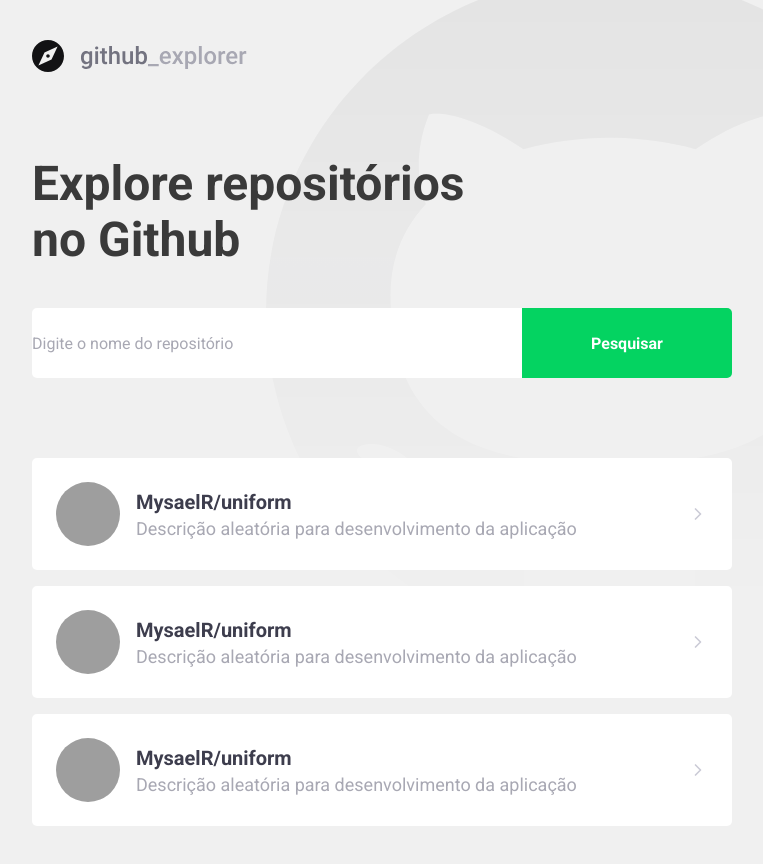
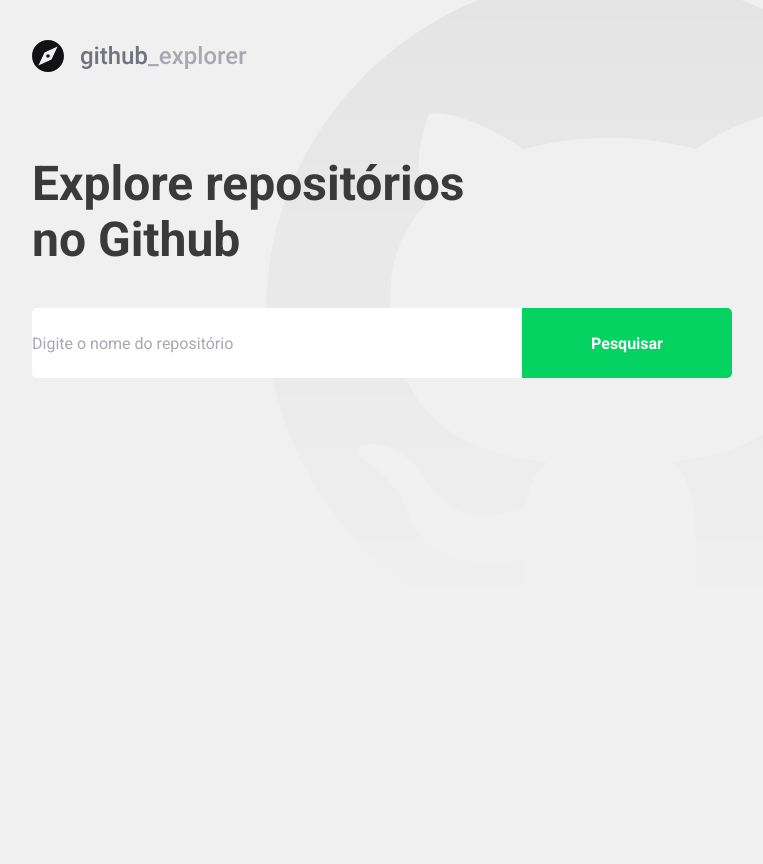
Before and after one commit to MysaelR/github-explorer, a React (Create React App) app in the folder 05-primeiro-projeto-react/: page / in a window 1280 px wide. Shown: the whole page, without its empty margins (148-911 px from the left). After the commit the page ends 800 px from the top, so only its background shows below. Built offline with nearby package versions, Linux system fonts and the light colour scheme; grey boxes are pictures that could not be loaded.

Commit message:
Conectando a API

```diff
--- a/05-primeiro-projeto-react/package.json
+++ b/05-primeiro-projeto-react/package.json
@@ -10,6 +10,7 @@
     "@types/node": "^12.0.0",
     "@types/react": "^17.0.0",
     "@types/react-dom": "^17.0.0",
+    "axios": "^0.24.0",
     "polished": "^4.1.3",
     "react": "^17.0.2",
     "react-dom": "^17.0.2",
--- a/05-primeiro-projeto-react/src/pages/Dashboard/index.tsx
+++ b/05-primeiro-projeto-react/src/pages/Dashboard/index.tsx
@@ -1,51 +1,66 @@
-import React from 'react';
-import { Title } from './styles';
-import { Form } from './styles';
-import { Repositories } from './styles';
+import React, { useState, FormEvent } from 'react';
+import { Form, Title, Repositories } from './styles';
+import api from '../../services/api';
 import logoImg from '../../assets/logo.svg';
 import { FiChevronRight } from 'react-icons/fi';
 
+
+interface Repository {
+    full_name: string;
+    description: string;
+    owner: {
+        login: string;
+        avatar_url: string;
+    }
+}
+
 const Dashboard: React.FC = () => {
+
+    const [newRepo, setNewRepo] = useState('');
+
+    const [repositories, setRepositories] = useState<Repository[]>([]);
+
+
+    async function handleAddRepository(event: FormEvent<HTMLFormElement>) { //FormEvent = evento do formulário. o html por padrão tenta redirecionar de página quando submete um
+        //formulário. o htmlformelement representa o elemento html do form,
+        event.preventDefault();
+        //adição de um novo repositorio
+        //consumir API do Github
+        //Salvar novo repositório no estado
+        const response = await api.get<Repository>(`repos/${newRepo}`);
+
+        const repository = response.data;
+
+
+        setRepositories([...repositories, repository]);
+        setNewRepo('');
+
+    }
+
     return (
         <>
             <img src={logoImg} alt="Github Explorer" />
             <Title>Explore repositórios no Github</Title>
 
 
-            <Form>
-                <input placeholder="Digite o nome do repositório" />
+            <Form onSubmit={handleAddRepository}>
+                <input value={newRepo} onChange={(e) => setNewRepo(e.target.value)} placeholder="Digite o nome do repositório" />
                 <button type="submit">Pesquisar</button>
             </Form>
             <Repositories>
-                <a href="#">
-                    <img src="https://avatars.githubusercontent.com/u/90765797?v=4" alt="Mysael Ribeiro" />
-                    <div>
-                        <strong>MysaelR/uniform</strong>
-                        <p>Descrição aleatória para desenvolvimento da aplicação</p>
-                    </div>
+                {
+                    repositories.map(repository => (
+                        <a key={repository.full_name} href="#">
+                            <img src={repository.owner.avatar_url} alt={repository.owner.login} />
+                            <div>
+                                <strong>{repository.full_name}</strong>
+                                <p>{repository.description}</p>
+                            </div>
 
-                    <FiChevronRight size={20} />
-                </a>
-
-                <a href="#">
-                    <img src="https://avatars.githubusercontent.com/u/90765797?v=4" alt="Mysael Ribeiro" />
-                    <div>
-                        <strong>MysaelR/uniform</strong>
-                        <p>Descrição aleatória para desenvolvimento da aplicação</p>
-                    </div>
-
-                    <FiChevronRight size={20} />
-                </a>
-
-                <a href="#">
-                    <img src="https://avatars.githubusercontent.com/u/90765797?v=4" alt="Mysael Ribeiro" />
-                    <div>
-                        <strong>MysaelR/uniform</strong>
-                        <p>Descrição aleatória para desenvolvimento da aplicação</p>
-                    </div>
-
-                    <FiChevronRight size={20} />
-                </a>
+                            <FiChevronRight size={20} />
+                        </a>
+                    ))
+                }
             </Repositories>
         </>
 
--- a/05-primeiro-projeto-react/src/pages/Dashboard/styles.tsx
+++ b/05-primeiro-projeto-react/src/pages/Dashboard/styles.tsx
@@ -86,7 +86,8 @@
         }
 
         div{
-            margin-left: 16px;
+            margin-left: 0 16px;
+            flex: 1; //se ajusta ao tamanho do container
 
             strong{
                 font-size: 20px;
--- a/05-primeiro-projeto-react/src/routes/index.tsx
+++ b/05-primeiro-projeto-react/src/routes/index.tsx
@@ -9,7 +9,6 @@
         <Routes>
             <Route path="/" element={<Dashboard />} />
             <Route path="/repository" element={<Repository />} />
-            {/*LEMBRETE: ADICIONAR ROTA DASH RELOAD*/}
         </Routes>
     </BrowserRouter>
 
--- /dev/null
+++ b/05-primeiro-projeto-react/src/services/api.ts
@@ -0,0 +1,8 @@
+import axios from "axios";
+
+
+const api = axios.create({
+    baseURL: 'https://api.github.com',
+});
+
+export default api;
```
Also changed, not shown: 1 other file (tests, documents, lock files or other folders).
